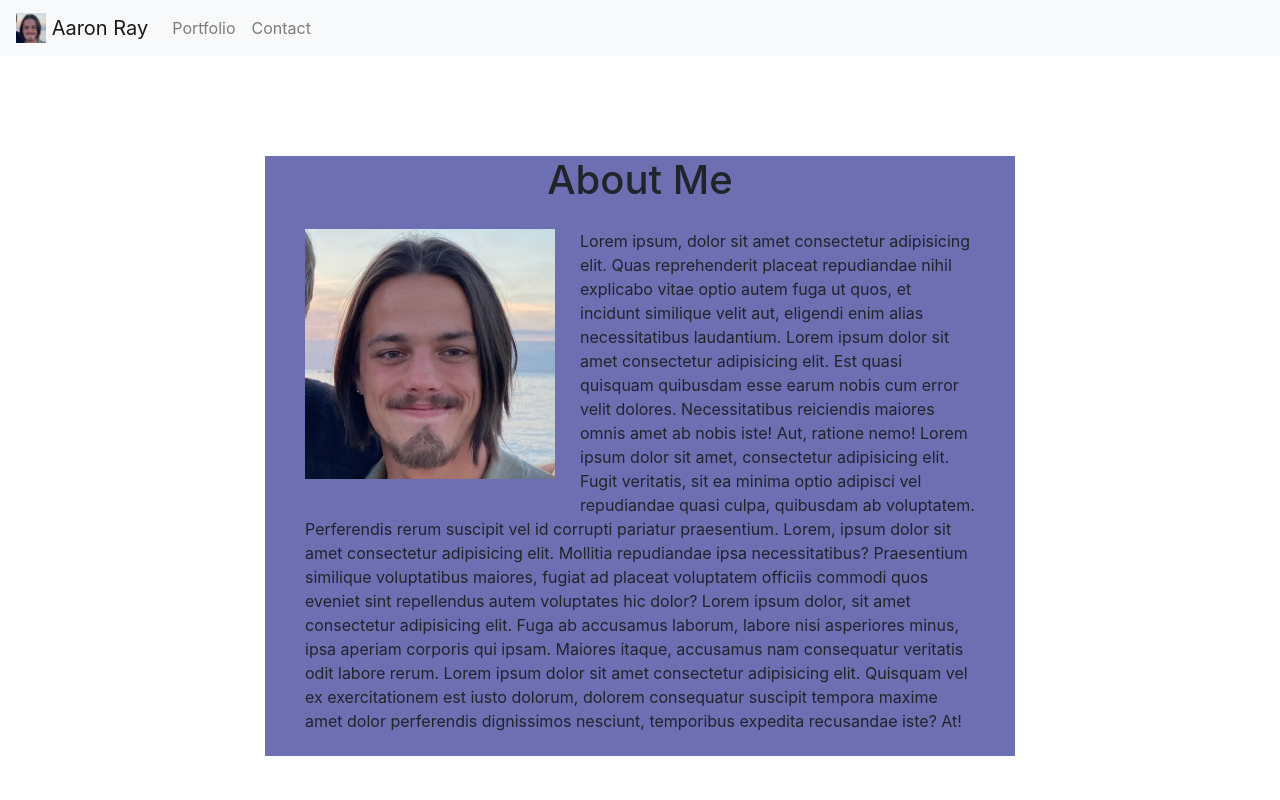
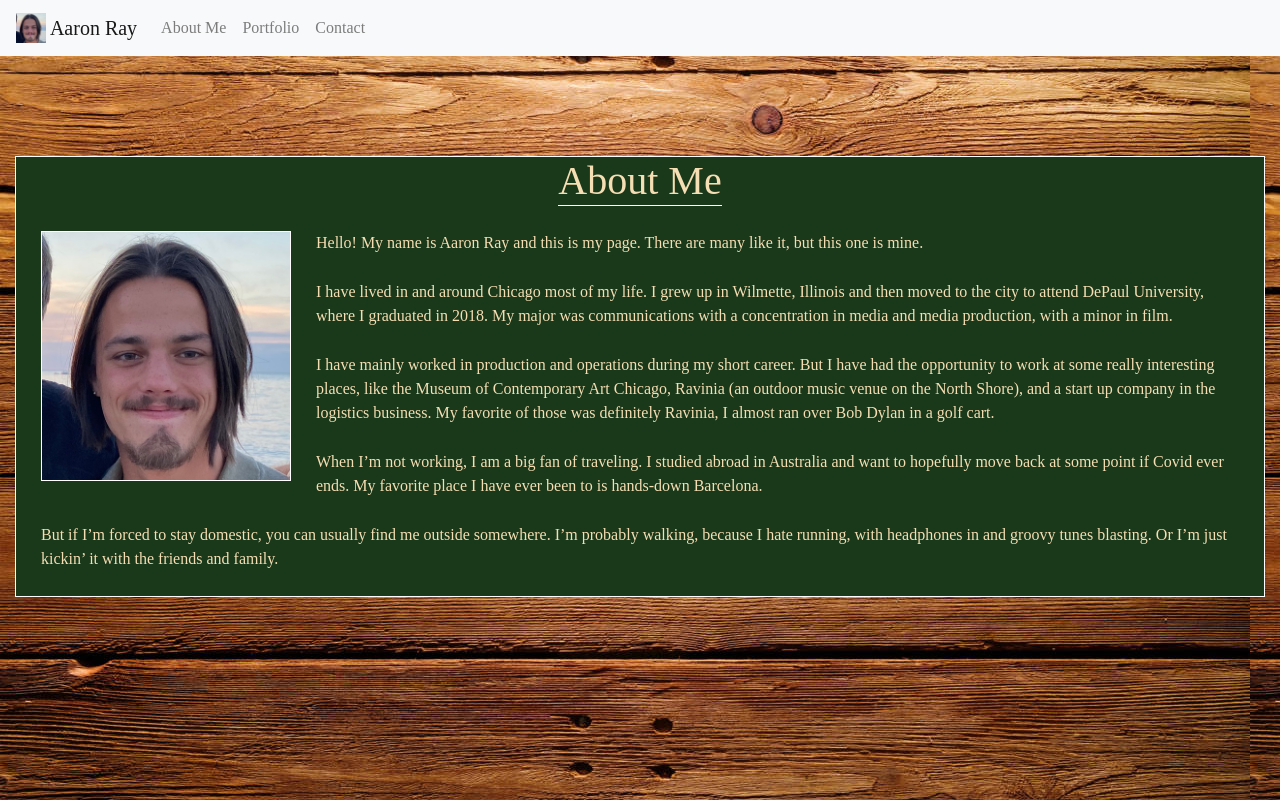
Before and after one commit to aaray12/HW2_Responsive-Portfolio-AR, a plain HTML site: page 02-Homework/index.html in a window 1280 px wide. Drawn offline with nearby package versions, Linux system fonts and the light colour scheme.

Commit message:
Completed index.html with stylung and links

```diff
--- a/02-Homework/index.html
+++ b/02-Homework/index.html
@@ -11,14 +11,7 @@
     <script src="https://maxcdn.bootstrapcdn.com/bootstrap/4.0.0/js/bootstrap.min.js" integrity="sha384-JZR6Spejh4U02d8jOt6vLEHfe/JQGiRRSQQxSfFWpi1MquVdAyjUar5+76PVCmYl" crossorigin="anonymous"></script>
 </head>
 <body>
-    <!-- <nav class="nav nav-pills nav-justified" class="navbar navbar-expand-lg navbar-light bg-light">
-        <a class="nav-link active" class="navbar-brand" href="#">
-          <img src="me.jpg" width="30" height="30" class="d-inline-block align-top" alt="Photo of Aaron Ray">     Aaron Ray
-        </a>
-        <a class="nav-item nav-link" href="#">Portfolio</a>
-        <a class="nav-item nav-link" href="#">Contact</a>
-    </nav> -->
-    <nav class="navbar navbar-expand-lg navbar-light bg-light">
+    <nav id="nav" class="navbar navbar-expand-lg navbar-light bg-light">
         <a class="navbar-brand" href="#">
             <img src="me.jpg" width="30" height="30" class="d-inline-block align-top" alt="Photo of Aaron Ray">     Aaron Ray
           </a>
@@ -28,30 +21,39 @@
         <div class="collapse navbar-collapse" id="navbarNav">
           <ul class="navbar-nav">
             <li class="nav-item">
-              <a class="nav-link" href="#">Portfolio</a>
+                <a class="nav-link" href="#">About Me</a>
+              </li>
+            <li class="nav-item">
+              <a class="nav-link" href="./portfolio.html">Portfolio</a>
             </li>
             <li class="nav-item">
-              <a class="nav-link" href="#">Contact</a>
+              <a class="nav-link" href="./contact.html">Contact</a>
             </li>
           </ul>
         </div>
       </nav>
     <div class="container-fluid">
-        <!-- <img src="wood.jpg"  alt="Photo of Wood"> -->
-        <div class="container">
-                <div class="row">
-                    <h1>About Me</h1>
+        <div class = "mainBody border border-white"  >
+                <div class="row" class="aboutMe">
+                    <h1 class= "border-bottom border-white">About Me</h1>
                 </div>
                 <div class="row">
                     <div class="col-lg-12">
-                        <img src="me.jpg" class ="pull-left" id="me" alt="Photo of Aaron Ray">
+                        <img src="me.jpg" class ="pull-left border border-white" id="me" alt="Photo of Aaron Ray">
                         <p>
-                            Lorem ipsum, dolor sit amet consectetur adipisicing elit. Quas reprehenderit placeat repudiandae nihil explicabo vitae optio autem fuga ut quos, et incidunt similique velit aut, eligendi enim alias necessitatibus laudantium.
-                            Lorem ipsum dolor sit amet consectetur adipisicing elit. Est quasi quisquam quibusdam esse earum nobis cum error velit dolores. Necessitatibus reiciendis maiores omnis amet ab nobis iste! Aut, ratione nemo!
-                            Lorem ipsum dolor sit amet, consectetur adipisicing elit. Fugit veritatis, sit ea minima optio adipisci vel repudiandae quasi culpa, quibusdam ab voluptatem. Perferendis rerum suscipit vel id corrupti pariatur praesentium.
-                            Lorem, ipsum dolor sit amet consectetur adipisicing elit. Mollitia repudiandae ipsa necessitatibus? Praesentium similique voluptatibus maiores, fugiat ad placeat voluptatem officiis commodi quos eveniet sint repellendus autem voluptates hic dolor?
-                            Lorem ipsum dolor, sit amet consectetur adipisicing elit. Fuga ab accusamus laborum, labore nisi asperiores minus, ipsa aperiam corporis qui ipsam. Maiores itaque, accusamus nam consequatur veritatis odit labore rerum.
-                            Lorem ipsum dolor sit amet consectetur adipisicing elit. Quisquam vel ex exercitationem est iusto dolorum, dolorem consequatur suscipit tempora maxime amet dolor perferendis dignissimos nesciunt, temporibus expedita recusandae iste? At!
+                            Hello! My name is Aaron Ray and this is my page. There are many like it, but this one is mine.
+                        </p>
+                        <p>
+                         I have lived in and around Chicago most of my life. I grew up in Wilmette, Illinois and then moved to the city to attend DePaul University, where I graduated in 2018. My major was communications with a concentration in media and media production, with a minor in film.
+                        </p>
+                        <p>
+                        I have mainly worked in production and operations during my short career. But I have had the opportunity to work at some really interesting places, like the Museum of Contemporary Art Chicago, Ravinia (an outdoor music venue on the North Shore), and a start up company in the logistics business. My favorite of those was definitely Ravinia, I almost ran over Bob Dylan in a golf cart.
+                        </p>
+                        <p>
+                         When I’m not working, I am a big fan of traveling. I studied abroad in Australia and want to hopefully move back at some point if Covid ever ends. My favorite place I have ever been to is hands-down Barcelona.
+                        </p>
+                        <p>
+	                    But if I’m forced to stay domestic, you can usually find me outside somewhere. I’m probably walking, because I hate running, with headphones in and groovy tunes blasting. Or I’m just kickin’ it with the friends and family.
                         </p>
                     </div>
                 </div>
--- a/02-Homework/style.css
+++ b/02-Homework/style.css
@@ -1,10 +1,23 @@
-.container{
-    width: 750px;
-    height: 600px;
+
+*{
+    font-family: 'Peddana', serif;
+}
+.mainBody{
+    width: auto;
+    height: auto;
     margin: auto;
-    background-color: rgb(110, 110, 179);
+    background-color: rgb(26, 56, 26);
     position: relative;
     top: 100px;
+}
+body{
+    background-image: url(./wood.jpg);
+}
+.aboutMe{
+padding-bottom: 5%;
+border-bottom: thin sol;
+border-width: 5%;
+border-color: whitesmoke;
 }
 #me{
     height: 250px;
@@ -16,26 +29,9 @@
 h1{
     text-align: center;
     margin: auto;
+    color: wheat
 }
 p{
+    color: wheat;
     margin: 25px;
 }
-/* nav{
-    background-color: #333;
-    width: 100%;
-    overflow: hidden;
-    position: relative;
-    display: block;
-}
-.navbar-brand{
-    font-size: 34px;
-}
-.nav-list{
-    list-style-type: none;
-    text-align: left;
-}
-.nav-list li{
-    display: inline-block;
-    padding: 10px;
-    font-size: 34px;
-} */
```
Also changed, not shown: 02-Homework/contact.html (+28 -0 lines), 02-Homework/portfolio.html (+28 -0 lines), 02-Homework/test.html (added, +63 -0 lines).
